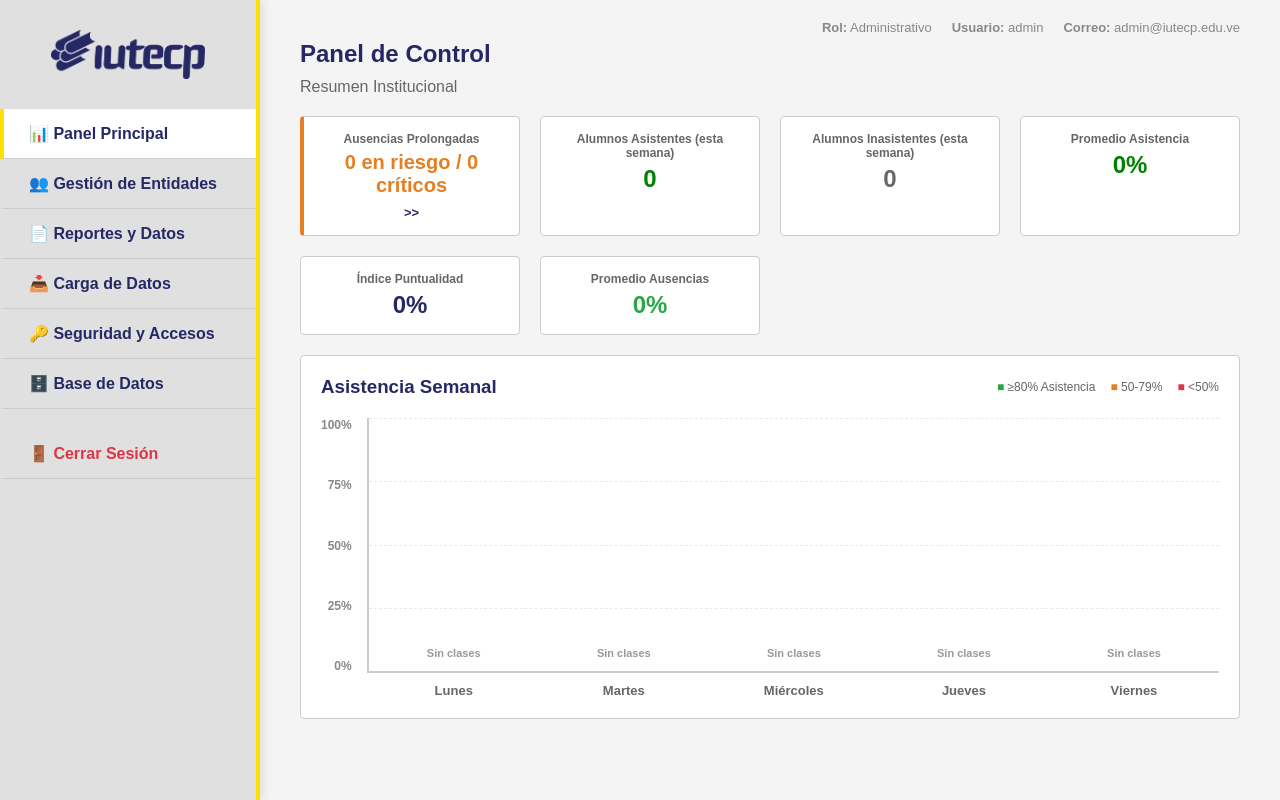
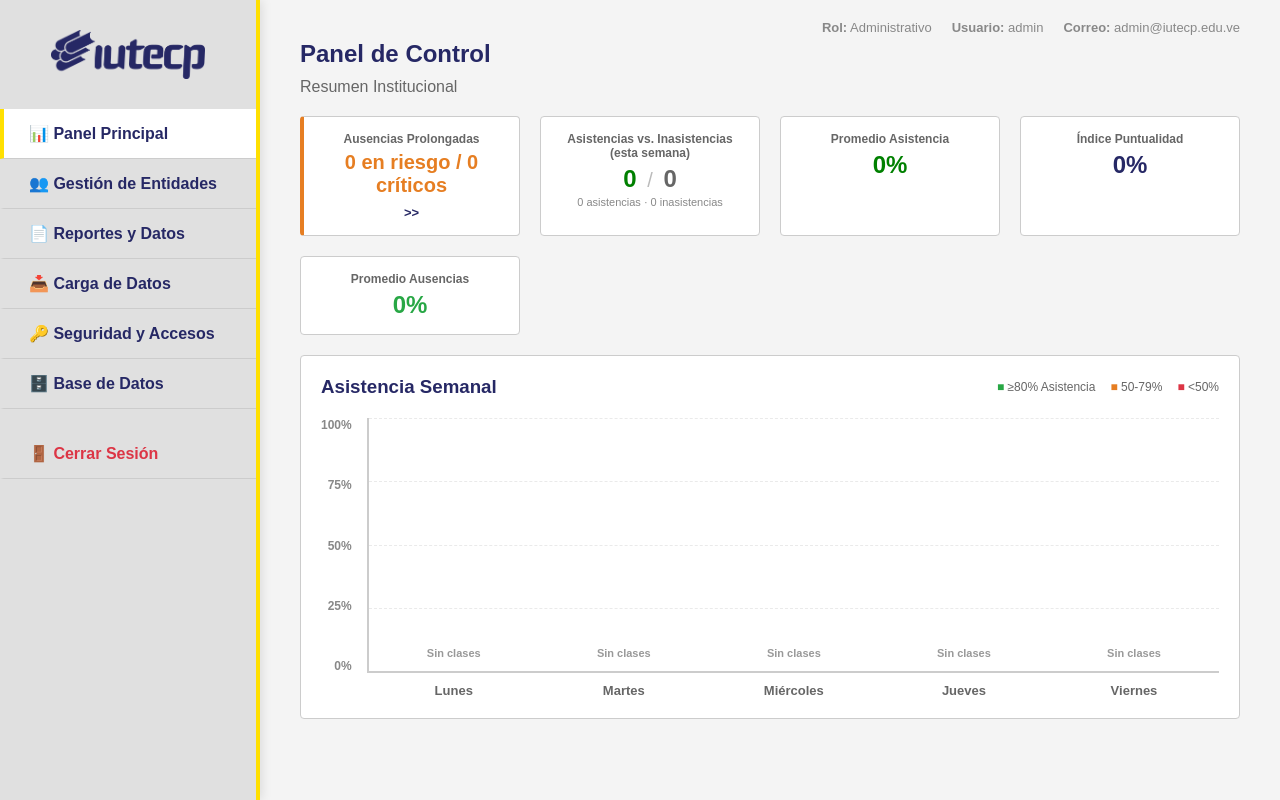
Before and after one commit to fernandorodriguezrada/qr_iutecp, a PHP site: page /admin/index.php in a window 1280 px wide. Run offline with PHP 8.4, Linux system fonts and the light colour scheme; a user stored in the database is signed in; data that the repository does not hold is empty.

Commit message:
feat(admin): unificar tarjeta de asistencias vs inasistencias de la semana

```diff
--- a/admin/index.php
+++ b/admin/index.php
@@ -16,22 +16,16 @@
     $porcentaje_puntualidad = $asistieron > 0 ? round(($presentes / $asistieron) * 100) : 0;
     $porcentaje_ausencia = $total_asistencias > 0 ? round(($ausentes / $total_asistencias) * 100) : 0;
 
-    $asistentes_semana = (int)$pdo->query("
-        SELECT COUNT(DISTINCT i.estudiante_id)
-        FROM asistencias a
-        JOIN inscripciones i ON a.inscripcion_id = i.id
-        WHERE a.estado IN ('presente', 'tarde')
-        AND a.fecha >= DATE_SUB(CURDATE(), INTERVAL 7 DAY)
-    ")->fetchColumn();
+    $semana_counts = $pdo->query("
+        SELECT
+            SUM(CASE WHEN estado IN ('presente', 'tarde') THEN 1 ELSE 0 END) as asistencias,
+            SUM(CASE WHEN estado = 'ausente' THEN 1 ELSE 0 END) as inasistencias
+        FROM asistencias
+        WHERE fecha >= DATE_SUB(CURDATE(), INTERVAL 7 DAY)
+    ")->fetch();
 
-    $con_asistencia_semana = (int)$pdo->query("
-        SELECT COUNT(DISTINCT i.estudiante_id)
-        FROM asistencias a
-        JOIN inscripciones i ON a.inscripcion_id = i.id
-        WHERE a.fecha >= DATE_SUB(CURDATE(), INTERVAL 7 DAY)
-    ")->fetchColumn();
-
-    $inasistentes_semana = max(0, $con_asistencia_semana - $asistentes_semana);
+    $asistencias_semana = (int)($semana_counts['asistencias'] ?? 0);
+    $inasistencias_semana = (int)($semana_counts['inasistencias'] ?? 0);
 
     $ausencias_data = $pdo->query("
         SELECT
@@ -92,16 +86,13 @@
             </div>
         </a>
         <div class="card" style="text-align:center;padding:15px">
-            <p style="font-size:12px;color:#666;font-weight:bold">Alumnos Asistentes (esta semana)</p>
-            <p style="font-size:24px;color:green;font-weight:bold;margin-top:5px">
-                <?= number_format($asistentes_semana) ?>
+            <p style="font-size:12px;color:#666;font-weight:bold">Asistencias vs. Inasistencias (esta semana)</p>
+            <p style="font-size:24px;font-weight:bold;margin-top:5px">
+                <span style="color:green"><?= $asistencias_semana ?></span>
+                <span style="color:#bbb;font-size:20px;font-weight:normal;margin:0 4px">/</span>
+                <span style="color:<?= $inasistencias_semana > 0 ? '#dc3545' : '#666' ?>"><?= $inasistencias_semana ?></span>
             </p>
-        </div>
-        <div class="card" style="text-align:center;padding:15px">
-            <p style="font-size:12px;color:#666;font-weight:bold">Alumnos Inasistentes (esta semana)</p>
-            <p style="font-size:24px;color:<?= $inasistentes_semana > 0 ? '#dc3545' : '#666' ?>;font-weight:bold;margin-top:5px">
-                <?= number_format($inasistentes_semana) ?>
-            </p>
+            <p style="font-size:11px;color:#888;margin-top:3px"><?= $asistencias_semana ?> asistencias · <?= $inasistencias_semana ?> inasistencias</p>
         </div>
         <div class="card" style="text-align:center;padding:15px">
             <p style="font-size:12px;color:#666;font-weight:bold">Promedio Asistencia</p>
```
